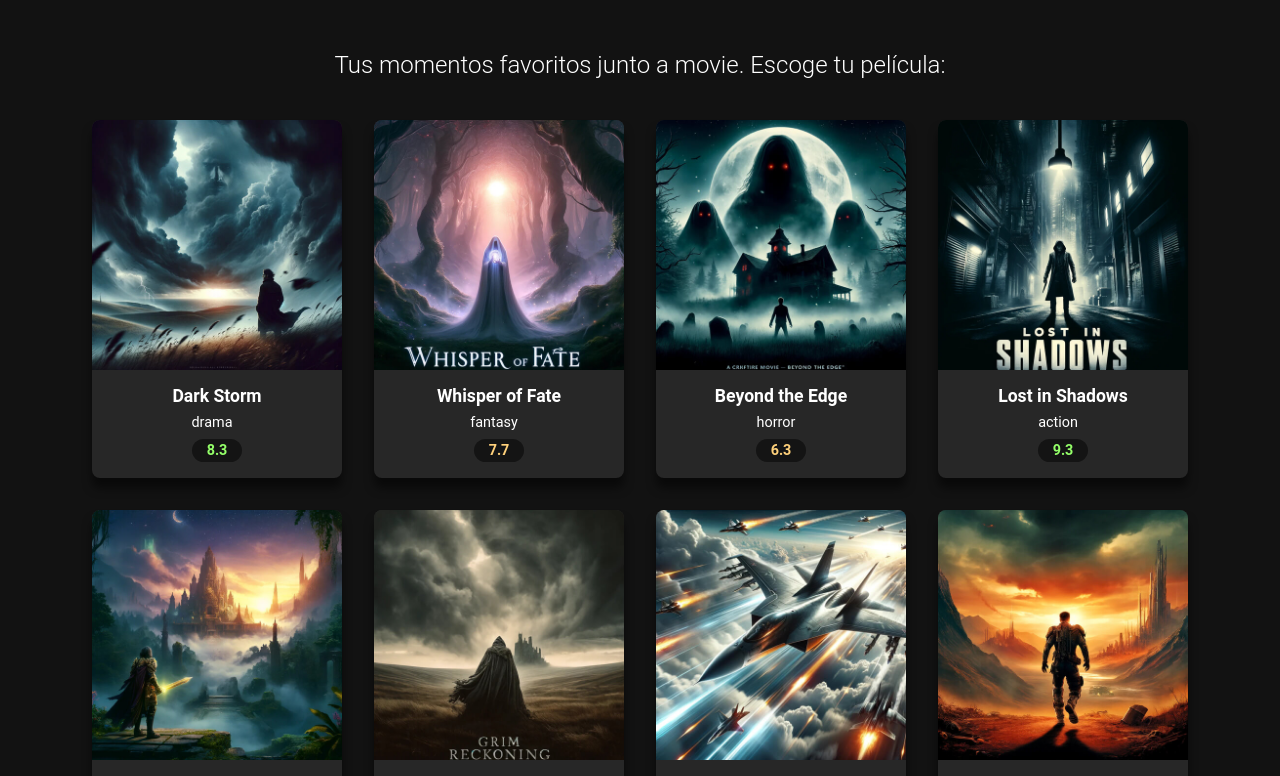
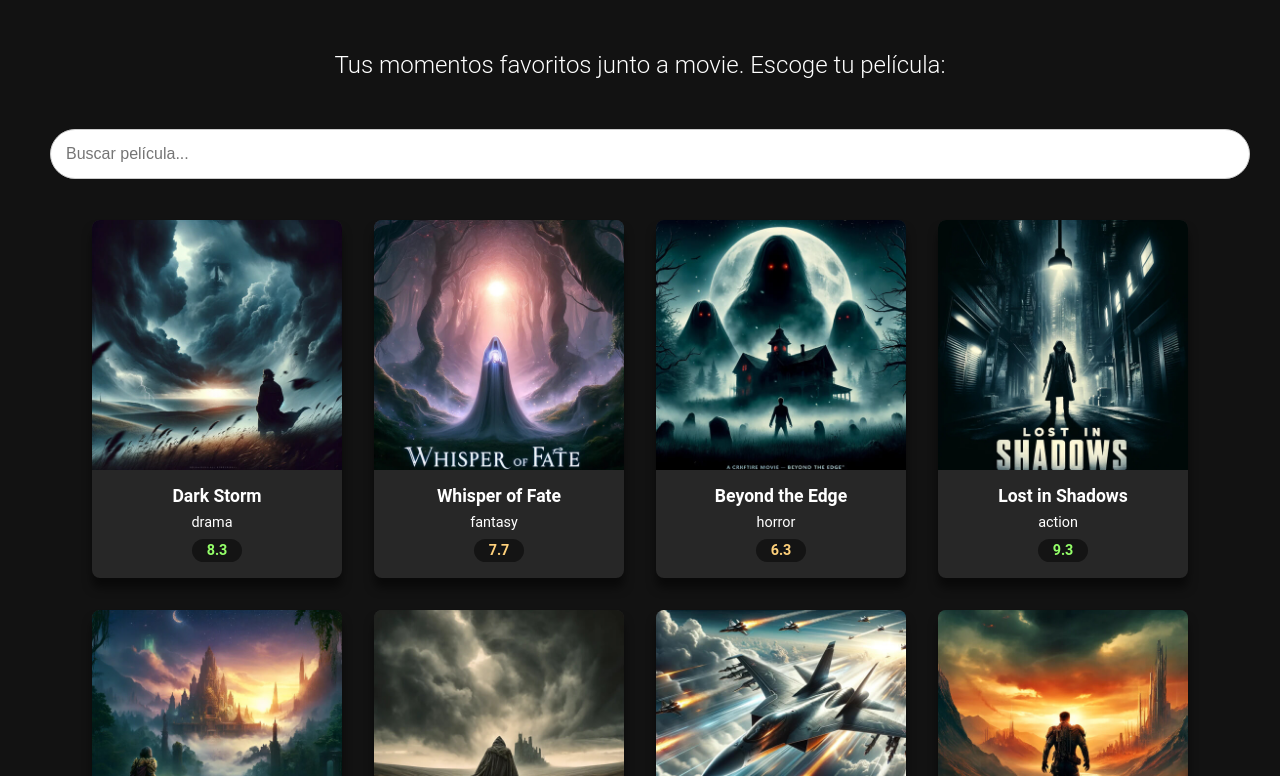
Before and after one commit to godmath04/moviedux, a React (Create React App) app: page / in a window 1280 px wide. Shown: the part 324-1100 px from the top of the page. Built offline with nearby package versions, Linux system fonts and the light colour scheme.

Commit message:
fin de la seccion 4

```diff
--- a/src/components/MoviesGrid.js
+++ b/src/components/MoviesGrid.js
@@ -4,6 +4,7 @@
 
 export default function MoviesGrid() {
   const [movies, setMovies] = useState([]);
+  const [searchTerm, setSearchTerm] = useState("");
 
   useEffect(() => {
     fetch("movies.json")
@@ -12,11 +13,29 @@
         setMovies(data);
       });
   }, []);
+
+  const handleSearchChange = (e) => {
+    setSearchTerm(e.target.value);
+  };
+
+  const filteredMovies = movies.filter((movie) =>
+    movie.title.toLowerCase().includes(searchTerm.toLowerCase())
+  );
+
   return (
-    <div className="movies-grid">
-      {movies.map((movie) => (
-        <MovieCard movie={movie} key={movie.id}></MovieCard>
-      ))}
+    <div>
+      <input
+        type="text"
+        className="search-input"
+        placeholder="Buscar película..."
+        value={searchTerm}
+        onChange={handleSearchChange} // Update the search term
+      />
+      <div className="movies-grid">
+        {filteredMovies.map((movie) => (
+          <MovieCard movie={movie} key={movie.id}></MovieCard>
+        ))}
+      </div>
     </div>
   );
 }
```
